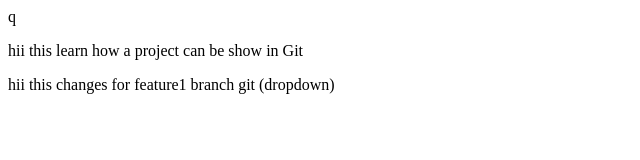
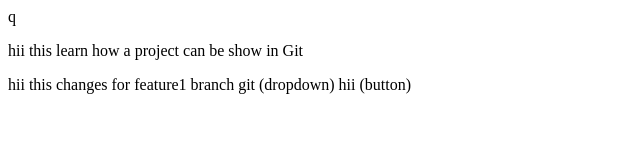
Before and after one commit to Salonisoni08/localrepo, a plain HTML site: page index.html in a window 1280 px wide. Shown: the full height of the page, 0-640 px from the left. Drawn offline with Linux system fonts and the light colour scheme.

Commit message:
Adding button alreday have dropdown

```diff
--- a/index.html
+++ b/index.html
@@ -1,3 +1,4 @@
 q<P> hii this learn how a project can be show in Git </P>
 <p> hii this changes for feature1 branch git (dropdown)
+    hii (button)
 </p>
```
